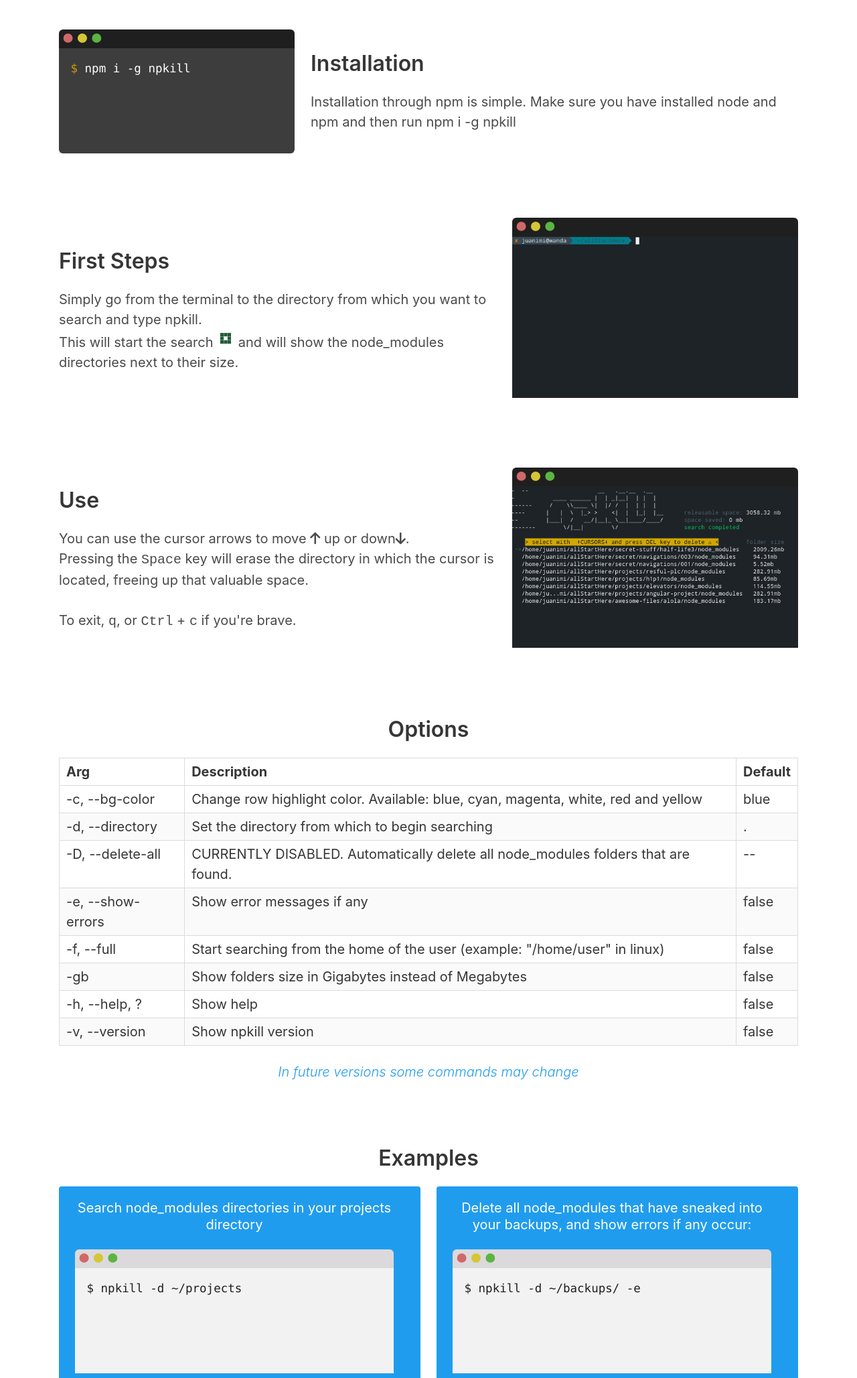
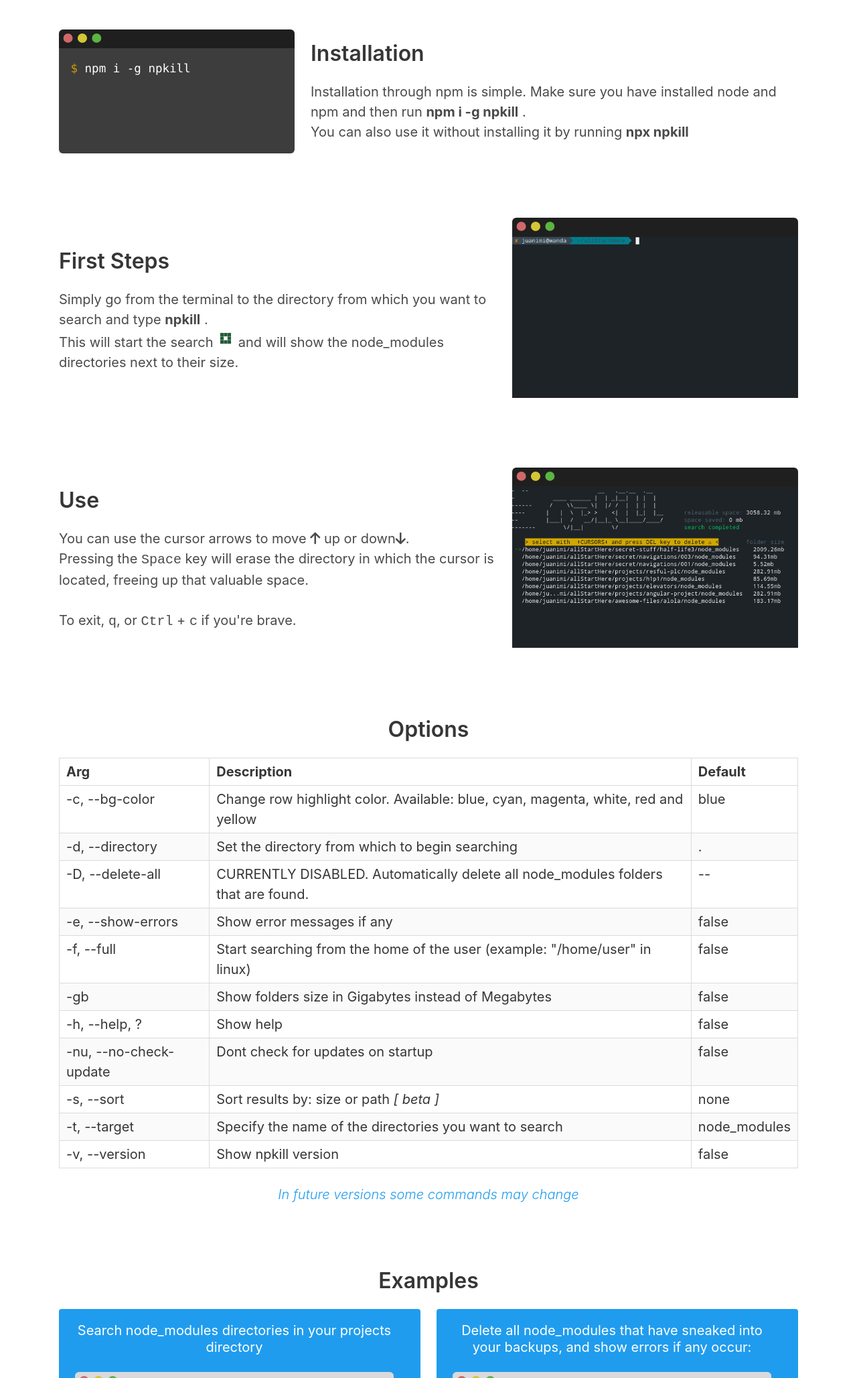
Before and after one commit to voidcosmos/npkill, a plain HTML site: page index.html in a window 1280 px wide. Shown: the part 743-2800 px from the top of the page at 67% size. Drawn offline with nearby package versions, Linux system fonts and the light colour scheme.

Commit message:
update docs to 0.5.0

```diff
--- a/index.html
+++ b/index.html
@@ -108,7 +108,9 @@
           <p>
             Installation through npm is simple. Make sure you have installed
             node and npm and then run
-            <span>npm i -g npkill</span>
+            <b><span>npm i -g npkill</span></b> .<br />
+            You can also use it without installing it by running
+            <b><span>npx npkill</span></b>
           </p>
         </div>
       </div>
@@ -120,7 +122,7 @@
           <h2 class="title">First Steps</h2>
           <p>
             Simply go from the terminal to the directory from which you want to
-            search and type <span>npkill</span>.
+            search and type <b><span>npkill</span></b> .
           </p>
           <p>
             This will start the search
@@ -223,6 +225,21 @@
                 <td>-h, --help, ?</td>
                 <td>Show help</td>
                 <td>false</td>
+              </tr>
+              <tr>
+                <td>-nu, --no-check-update</td>
+                <td>Dont check for updates on startup</td>
+                <td>false</td>
+              </tr>
+              <tr>
+                <td>-s, --sort</td>
+                <td>Sort results by: size or path <i>[ beta ]</i></td>
+                <td>none</td>
+              </tr>
+              <tr>
+                <td>-t, --target</td>
+                <td>Specify the name of the directories you want to search</td>
+                <td>node_modules</td>
               </tr>
               <tr>
                 <td>-v, --version</td>
@@ -397,6 +414,14 @@
             ><img
               src="https://api.codacy.com/project/badge/Grade/b8ba5eb6cba4413eb474921dcc460f34"
           /></a>
+          <a
+            href="https://github.com/voidcosmos/npkill#coffee-buy-us-a-coffee"
+            target="_black"
+            ><img
+              src="https://yourdonation.rocks/images/badge.svg"
+              alt="Donations Badge"
+          /></a>
+
           <img
             alt="npm version"
             src="https://img.shields.io/npm/v/npkill.svg"
--- a/version.json
+++ b/version.json
@@ -1,3 +1,3 @@
 {
-  "last-recomended-version": "0.4.2"
+  "last-recomended-version": "0.5.0"
 }
```
